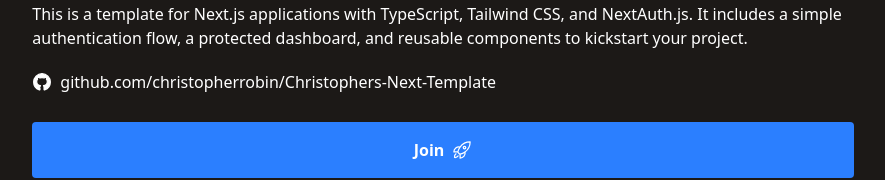
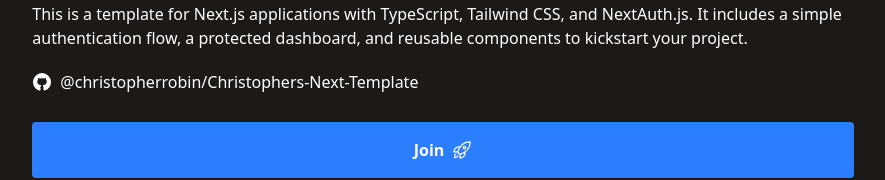
Before and after one commit to christopherrobin/Christophers-Next-Template, a Next.js app: page / in a window 1280 px wide. Shown: the part 335-515 px from the top of the page, without its empty margins (197-1082 px from the left). Built offline with nearby package versions, Linux system fonts and the light colour scheme; no server answers.

Commit message:
Update page.tsx

```diff
--- a/src/app/page.tsx
+++ b/src/app/page.tsx
@@ -37,7 +37,7 @@
             target="_blank"
             rel="noopener noreferrer"
           >
-            github.com/christopherrobin/Christophers-Next-Template
+            @christopherrobin/Christophers-Next-Template
           </a>
         </div>
         <Button
```
